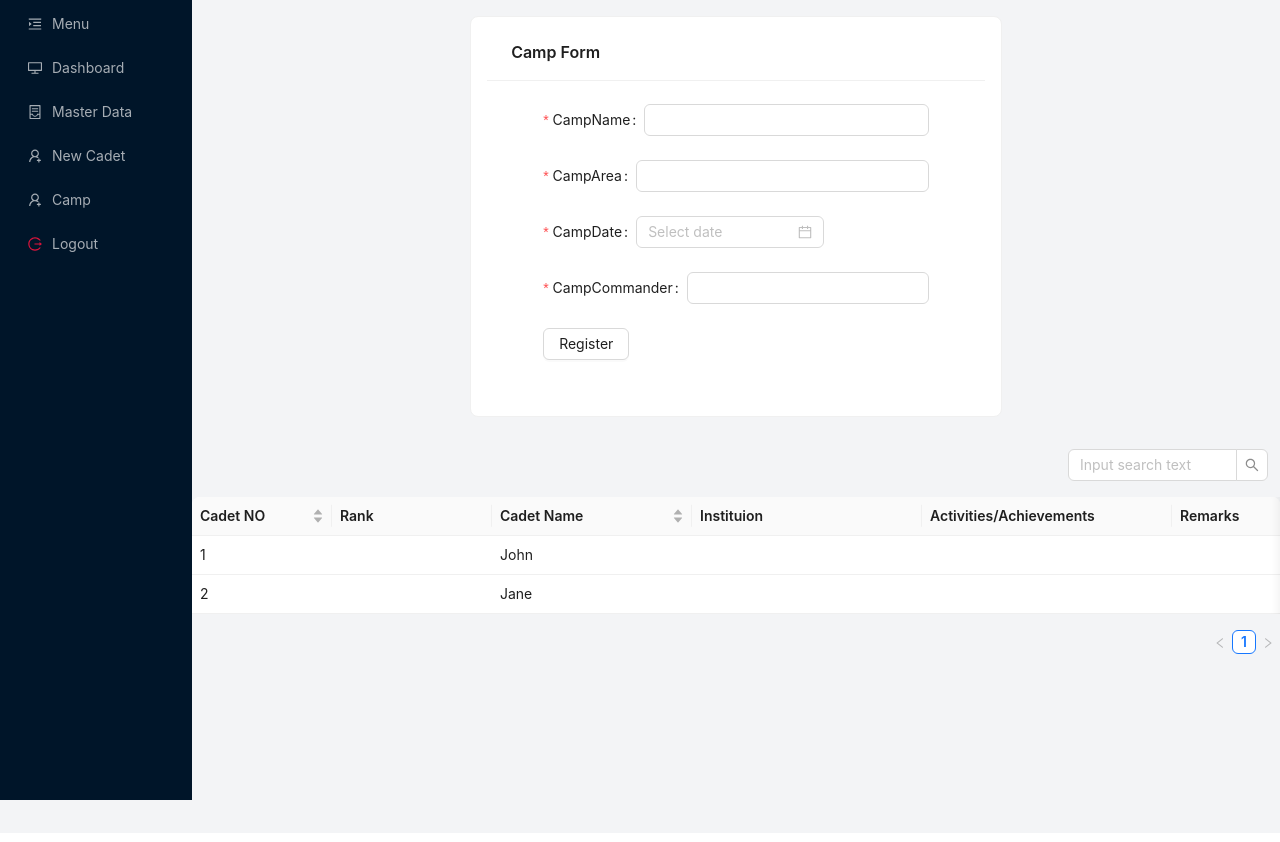
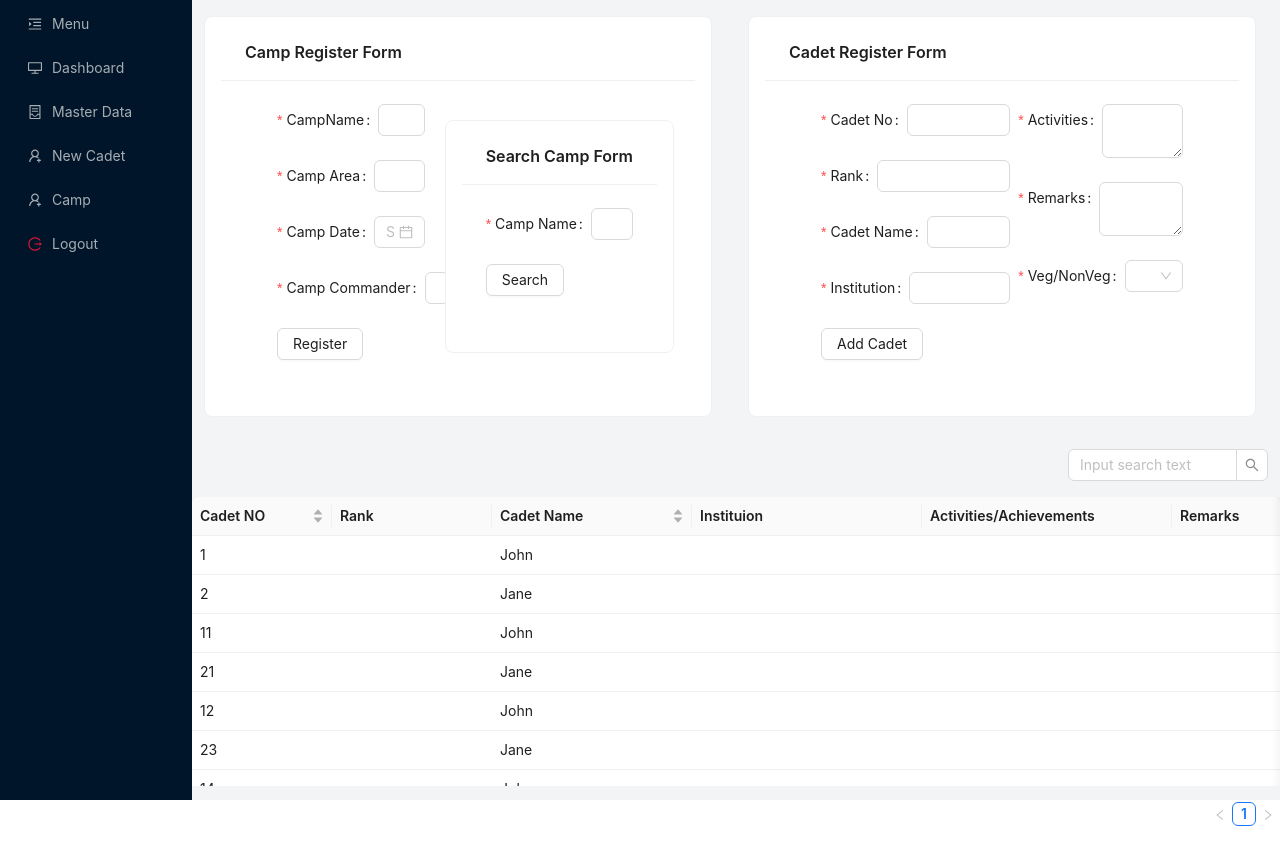
Before and after one commit to ananthu666/NCC_App, a React (Vite) app: page /addcamp in a window 1280 px wide. Built offline with nearby package versions, Linux system fonts and the light colour scheme.

Commit message:
campmanagement

```diff
--- a/src/components/AddCampForm.jsx
+++ b/src/components/AddCampForm.jsx
@@ -21,9 +21,10 @@ const { Option } = Select;
 const CadetForm=()=>
 {
   return (
+    <div style={{display:"flex"}}>
     <Card
-      title="Camp  Form"
-      className="flex-1 overflow-x-hidden  my-4 mx-6 py-2 px-4"
+      title="Camp Register Form"
+      className="flex-1 overflow-x-hidden  my-4 mx-3 py-2 px-4"
     >
       <Form
 
@@ -49,24 +50,24 @@ const CadetForm=()=>
           </Form.Item>
 
           <Form.Item
-            name="Camp Area"
-            label="CampArea"
+            name="CampArea"
+            label="Camp Area"
             rules={[{ required: true }]}
           >
             <Input />
           </Form.Item>
 
           <Form.Item
-            name="Camp Date"
-            label="CampDate"
+            name="CampDate"
+            label="Camp Date"
             rules={[{ required: true }]}
           >
             <DatePicker />
           </Form.Item>
 
           <Form.Item
-            name="Camp Commander"
-            label="CampCommander"
+            name="CampCommander"
+            label="Camp Commander"
             rules={[{ required: true }]}
           >
             <Input />
@@ -79,8 +80,115 @@ const CadetForm=()=>
           </Form.Item>
 
         </Col>
+        <Col>
+        <Card
+      title="Search Camp Form"
+      className="flex-1 overflow-x-hidden  my-4 mx-3 py-2 px-4">
+        <Col>
+        <Form.Item name="name" label="Camp Name" rules={[{ required: true }]}>
+            <Input />
+          </Form.Item>
+        <Form.Item>
+            <Button htmlType="submit" >
+              Search
+            </Button>
+          </Form.Item>
+        </Col>
+    </Card>
+        </Col>
       </Form>
     </Card>
+    <Card
+      title="Cadet Register Form"
+      className="flex-1 overflow-x-hidden  my-4 mx-6 py-2 px-4"
+    >
+      <Form
+
+        name="cadetregister"
+
+        // initialValues={data}
+        scrollToFirstError
+        className="flex px-8 gap-2 justify-around"
+      >
+        {/* <div className="bg_logo">
+          <img
+            src="/NCC.png"
+            className="absolute inset-0 mx-auto my-auto h-2/5 opacity-10"
+            draggable="false"
+            alt=""
+          />
+        </div> */}
+        <Col>
+
+
+          <Form.Item name="Cadetnum" label="Cadet No" rules={[{ required: true }]}>
+            <Input />
+          </Form.Item>
+
+          <Form.Item
+            name="rank"
+            label="Rank"
+            rules={[{ required: true }]}
+          >
+            <Input />
+          </Form.Item>
+
+
+
+          <Form.Item
+            name="name"
+            label="Cadet Name"
+            rules={[{ required: true }]}
+          >
+            <Input />
+          </Form.Item>
+
+          <Form.Item
+            name="institution"
+            label="Institution"
+            rules={[{ required: true }]}
+          >
+            <Input />
+          </Form.Item>
+
+          <Form.Item>
+            <Button htmlType="submit" >
+              Add Cadet
+            </Button>
+          </Form.Item>
+          </Col>
+          <Col>
+
+          <Form.Item
+            name="activities"
+            label="Activities"
+            rules={[{ required: true }]}
+
+
+          >
+            <Input.TextArea />
+          </Form.Item>
+          <Form.Item
+            name="remarks"
+            label="Remarks"
+            rules={[{ required: true }]}
+          >
+            <Input.TextArea />
+          </Form.Item>
+          <Form.Item name="veg" label="Veg/NonVeg" rules={[{ required: true }]}>
+            <Select>
+              <Option value="male">Veg</Option>
+              <Option value="female">Non Veg</Option>
+
+            </Select>
+          </Form.Item>
+
+
+
+        </Col>
+      </Form>
+    </Card>
+    </div>
   );
 };
 
--- a/src/components/CampTable.jsx
+++ b/src/components/CampTable.jsx
@@ -134,7 +134,7 @@ function Tablegrid({ data, loading }) {
         dataSource={filteredData}
         scroll={{
           x: 1000,
-          y: 750,
+          y: 250,
         }}
         pagination={{
           position: ["bottomRight"],
--- a/src/pages/AddCampPage.jsx
+++ b/src/pages/AddCampPage.jsx
@@ -6,6 +6,15 @@ const Home = () => {
     const initialData = [
         { id: 1, name: 'John', lastName: 'Doe' },
         { id: 2, name: 'Jane', lastName: 'Doe' },
+        { id: 11, name: 'John', lastName: 'Doe' },
+        { id: 21, name: 'Jane', lastName: 'Doe' },
+        { id: 12, name: 'John', lastName: 'Doe' },
+        { id: 23, name: 'Jane', lastName: 'Doe' },
+        { id: 14, name: 'John', lastName: 'Doe' },
+        { id: 25, name: 'Jane', lastName: 'Doe' },
+        { id: 25, name: 'Jane', lastName: 'Doe' },
+        { id: 25, name: 'Jane', lastName: 'Doe' },
+        { id: 25, name: 'Jane', lastName: 'Doe' },
         // ... other rows
       ];
   return (
@@ -28,7 +37,7 @@ const Home = () => {
           <AddCampForm />
         </div>
 
-        <div style={{height:"50vh"}}>
+        <div style={{height:"20vh"}}>
           <Camptable data={initialData} loading={false}/>
         </div>
         </div>
```
